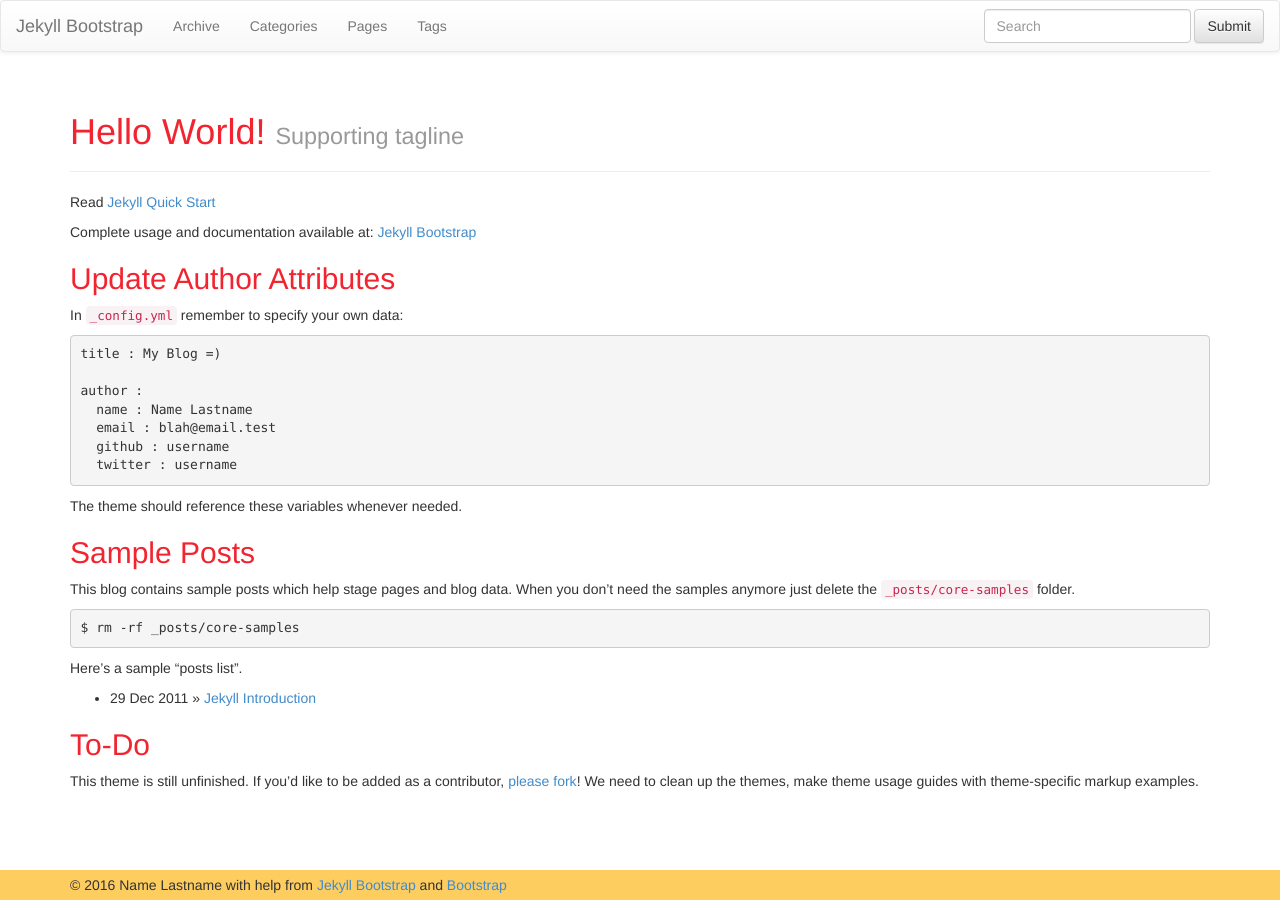
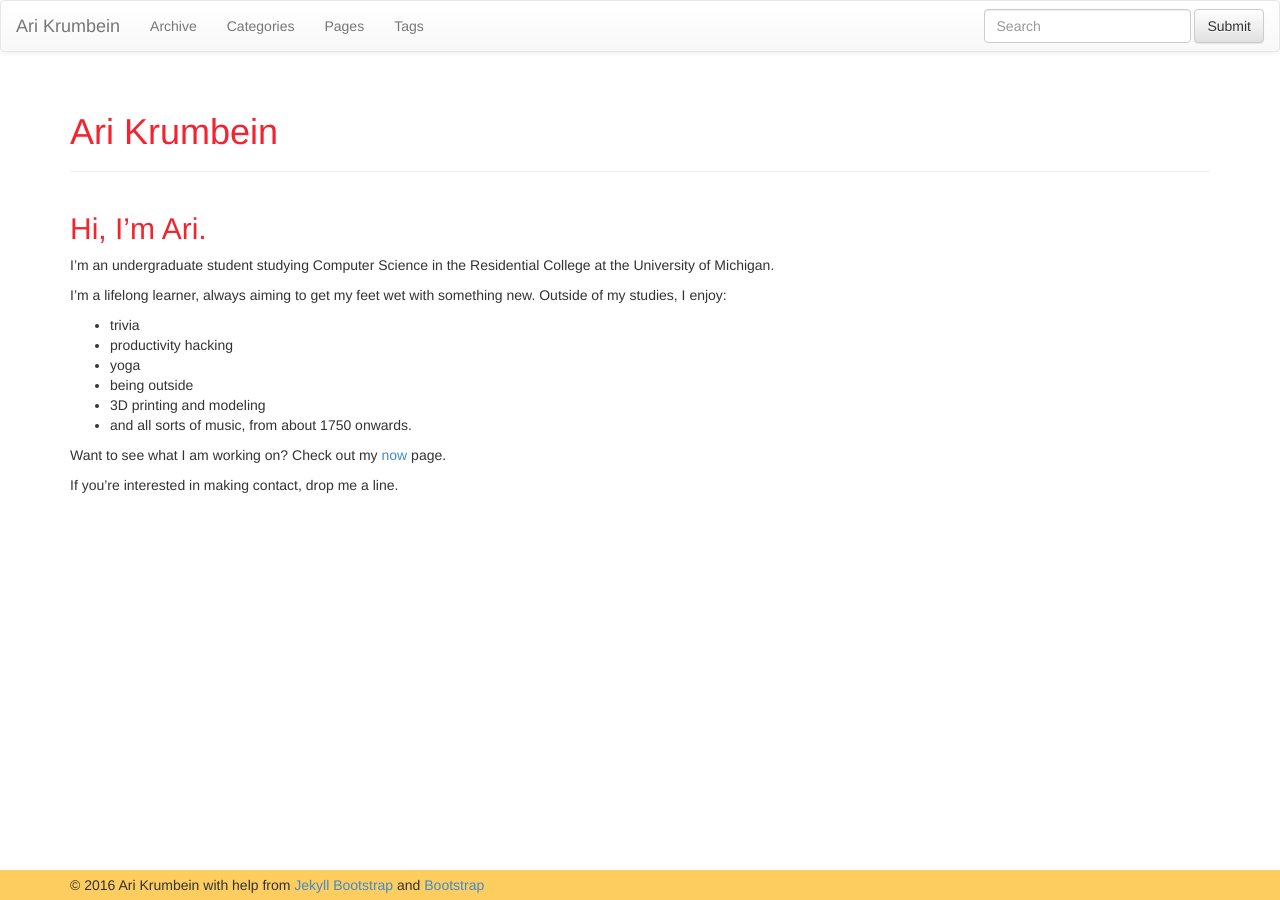
Before and after one commit to ackrumb/ackrumb.github.io, a Jekyll site: the page built from index.md, in a window 1280 px wide. Built offline with Jekyll 4.4.1, drawn with Linux system fonts in a browser that asks for light colours; nearby versions of some CDN libraries.

Commit message:
Updated index to remove most of sample

```diff
--- a/_config.yml
+++ b/_config.yml
@@ -8,14 +8,14 @@ highlighter: pygments
 # Themes are encouraged to use these universal variables
 # so be sure to set them if your theme uses them.
 #
-title : Jekyll Bootstrap
-tagline: Site Tagline
+title : Ari Krumbein
+tagline: Thinker
 author :
-  name : Name Lastname
-  email : blah@email.test
-  github : username
-  twitter : username
-  feedburner : feedname
+  name : Ari Krumbein
+  email : ari.krumbein@gmail.com
+  github : ackrumb
+  twitter : AriKrumbein
+#  feedburner : feedname
 
 # The production_url is only used when full-domain names are needed
 # such as sitemap.txt
@@ -25,7 +25,7 @@ author :
 # Else if you are pushing to username.github.io, replace with your username.
 # Finally if you are pushing to a GitHub project page, include the project name at the end.
 #
-production_url : http://username.github.io
+production_url : http://ackrumb.github.io
 
 # All Jekyll-Bootstrap specific configurations are namespaced into this hash
 #
--- a/index.md
+++ b/index.md
@@ -1,44 +1,24 @@
 ---
 layout: page
-title: Hello World!
-tagline: Supporting tagline
+title: Ari Krumbein
+tagline:
 ---
 {% include JB/setup %}
 
-Read [Jekyll Quick Start](http://jekyllbootstrap.com/usage/jekyll-quick-start.html)
+## Hi, I'm Ari.
 
-Complete usage and documentation available at: [Jekyll Bootstrap](http://jekyllbootstrap.com)
+I'm an undergraduate student studying Computer Science in the Residential College at the University of Michigan.
 
-## Update Author Attributes
-
-In `_config.yml` remember to specify your own data:
-
-    title : My Blog =)
-
-    author :
-      name : Name Lastname
-      email : blah@email.test
-      github : username
-      twitter : username
-
-The theme should reference these variables whenever needed.
-
-## Sample Posts
-
-This blog contains sample posts which help stage pages and blog data.
-When you don't need the samples anymore just delete the `_posts/core-samples` folder.
-
-    $ rm -rf _posts/core-samples
-
-Here's a sample "posts list".
-
-<ul class="posts">
-  {% for post in site.posts %}
-    <li><span>{{ post.date | date_to_string }}</span> &raquo; <a href="{{ BASE_PATH }}{{ post.url }}">{{ post.title }}</a></li>
-  {% endfor %}
+I'm a lifelong learner, always aiming to get my feet wet with something new. Outside of my studies, I enjoy:
+<ul>
+  <li> trivia</li>
+  <li> productivity hacking</li>
+  <li> yoga</li>
+  <li> being outside</li>
+  <li> 3D printing and modeling</li>
+  <li> and all sorts of music, from about 1750 onwards. </li>
 </ul>
 
-## To-Do
+Want to see what I am working on? Check out my <a href='/now'>now </a> page.
 
-This theme is still unfinished. If you'd like to be added as a contributor, [please fork](http://github.com/plusjade/jekyll-bootstrap)!
-We need to clean up the themes, make theme usage guides with theme-specific markup examples.
+If you're interested in making contact, drop me a line.
```
Also changed, not shown: changelog.md (deleted).
